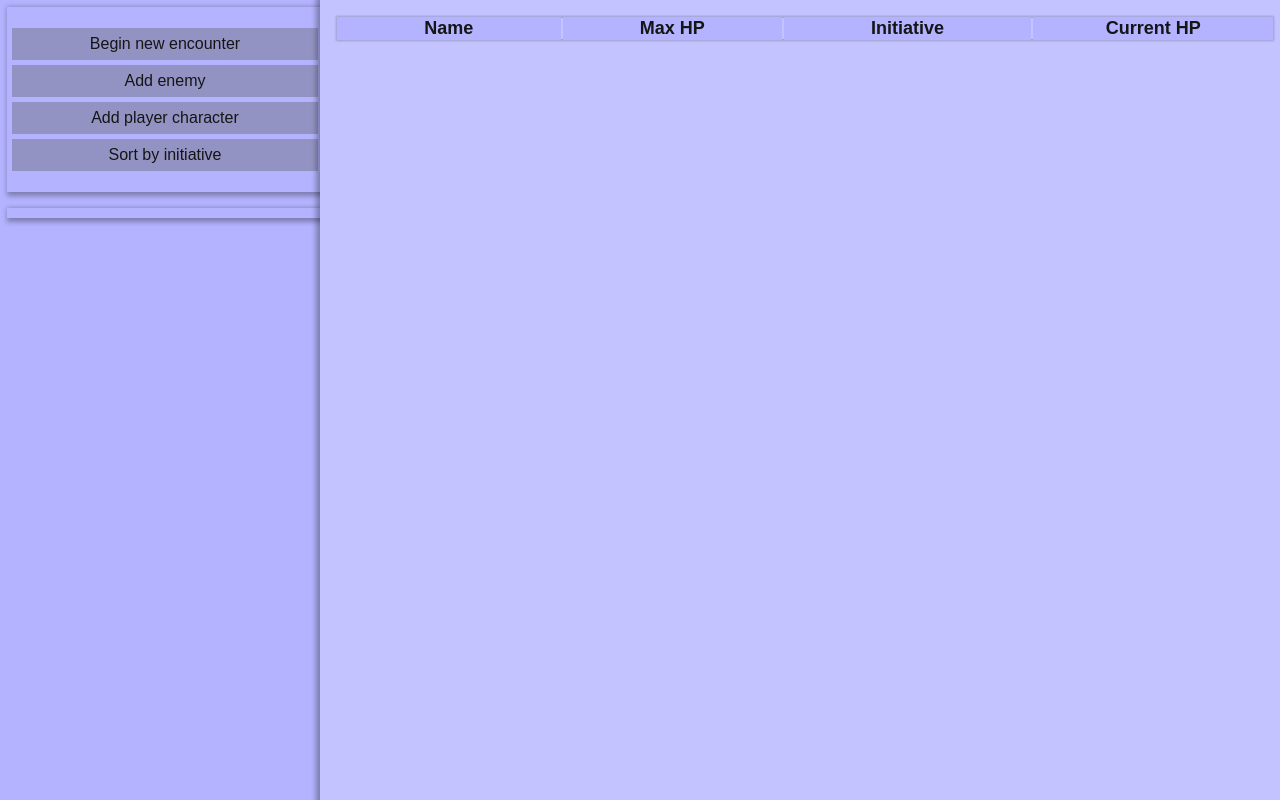
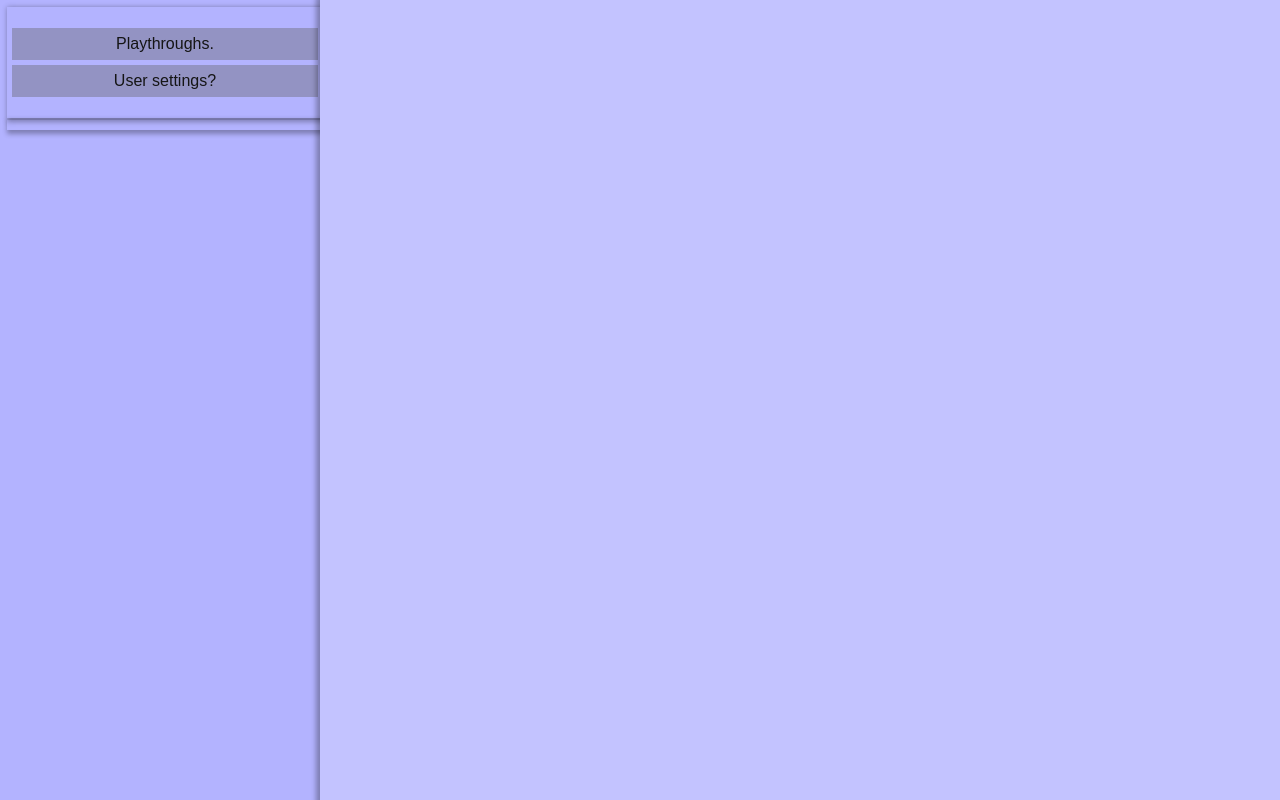
Before and after one commit to Fjf/CampaignPlus, a Python web app: template server/views/templates/index.html in a window 1280 px wide. Shown: the part 40-840 px from the top of the page. Run offline with Jinja, Linux system fonts and the light colour scheme; the template is opened without the code that fills it, so the values that code supplies are empty.

Commit message:
Url generation for dnd playthroughs

```diff
--- a/server/__init__.py
+++ b/server/__init__.py
@@ -14,6 +14,7 @@ def create_app(config) -> Flask:
     app_section = config['app']
     app.config['DEBUG'] = app_section.getboolean('debug')
     app.port = app_section['port']
+    app.host = app_section['host']
     app.database_name = 'database.db'
 
     app.secret_key = app_section['secret'].encode()
--- a/server/views/api/__init__.py
+++ b/server/views/api/__init__.py
@@ -48,3 +48,4 @@ def require_login():
 import server.views.api.player  # noqa
 import server.views.api.user  # noqa
 import server.views.api.enemy  # noqa
+import server.views.api.playthrough  # noqa
--- a/server/views/static/index.css
+++ b/server/views/static/index.css
@@ -96,8 +96,8 @@ input {
     padding: 5px 0;
 }
 
-#content_right {
-
+.encounter {
+    display: none;
 }
 
 #content_right table td {
--- a/server/views/static/js/encounter.js
+++ b/server/views/static/js/encounter.js
@@ -125,17 +125,3 @@ function sortInitiative(){
 
 
 clearEncounter()
-
-
-function setUserData() {
-    let set_data = function(data) {
-        if (data == null)
-            return
-
-        document.getElementById("currentuser").innerHTML = "Logged in as " + data.name;
-    }
-    requestApiJsonData("api/session", "GET", {}, set_data)
-}
-
-
-setUserData()
--- a/server/views/static/js/index.js
+++ b/server/views/static/js/index.js
@@ -1,132 +1,3 @@
-function buttonAddPlayer(){
-    refreshPlayers()
-    hideAll()
-    document.getElementById("content_expanded_player").style.display = "block";
-}
-
-function addPlayer(){
-    e = document.getElementById("content_selected_player")
-    player = e.options[e.selectedIndex].value;
-
-    document.getElementById("encounter_list").insertRow(-1).innerHTML = "<tr><td><b>" + player +
-        "</b></td><td>" + "iets" + "</td><td>" +
-        prompt("What did " + player + " roll for initiative?") + "</td><td><input type='text' value='-1'</td></tr>"
-}
-
-function refreshPlayers(){
-    let func = function(data) {
-        console.log(data)
-        str = "";
-        for (player of data){
-            str += "<option value='" + player.name + "'>" + player.name + " (" + player.class + ")</option>"
-        }
-        document.getElementById("content_selected_player").innerHTML = str;
-    }
-
-    response = requestApiJsonData("api/getplayers", "GET", {}, func)
-}
-
-
-function addNewPlayer(){
-    let naam = document.getElementById("new_player_name").value;
-    let klasse = document.getElementById("new_player_class").value;
-    let rest = document.getElementById("new_player_rest").value;
-
-    let data = {
-        name: naam,
-        class: klasse,
-    }
-    response = requestApiJsonData("api/createplayer", "POST", data, refreshPlayers)
-}
-
-function addNewEnemy(){
-    let naam = document.getElementById("new_enemy_name").value;
-    let maxhp = document.getElementById("new_enemy_maxhp").value;
-
-    let data = {
-        name: naam,
-        maxhp: maxhp,
-    }
-
-    response = requestApiJsonData("api/createenemy", "POST", data, refreshEnemies)
-}
-
-var enemyObj = []
-function refreshEnemies(){
-    let func = function(data) {
-        console.log(data)
-        str = "";
-        for (enemy of data){
-            // Add enemies to a dictionary with their name as key.
-            enemyObj[enemy.name] = {
-                hp: enemy.hp
-            }
-            str += "<option value='" + enemy.name + "'>" + enemy.name + "</option>"
-        }
-        document.getElementById("content_selected_enemy").innerHTML = str;
-    }
-
-    response = requestApiJsonData("api/getenemies", "GET", {}, func)
-}
-
-function buttonAddEnemy(){
-    refreshEnemies();
-    hideAll();
-    document.getElementById("content_expanded_enemy").style.display = "block";
-}
-
-function hideAll(){
-    for (div of document.getElementById("content_expanded").getElementsByTagName("div")) {
-        div.style.display = "none";
-    }
-}
-
-function addEnemy(){
-    e = document.getElementById("content_selected_enemy")
-    enemyName = e.options[e.selectedIndex].value;
-    enemyHp = enemyObj[enemyName].hp
-    document.getElementById("encounter_list").insertRow(-1).innerHTML = "<tr><td>" + enemyName +
-        "</td><td>" + enemyHp + "</td><td>" + Math.floor(Math.random() * 20 + 1) +
-        "</td><td><input type='text' value='" + enemyHp + "'></td></tr>"
-}
-
-function clearEncounter(){
-    document.getElementById("encounter_list").innerHTML = "<tr><td>Name</td>\
-    <td>Max HP</td><td>Initiative</td><td>Current HP</td></tr>"
-}
-
-function sortInitiative(){
-    //Function from W3Schools
-    //Sorts the table on the n-th element.
-    //Converts the string to a number first.
-    n = 2;
-
-    var table, rows, switching, i, x, y, shouldSwitch;
-    table = document.getElementById("encounter_list");
-    switching = true;
-    while (switching) {
-        switching = false;
-        rows = table.getElementsByTagName("TR");
-        for (i = 1; i < (rows.length - 1); i++) {
-            shouldSwitch = false;
-            x = rows[i].getElementsByTagName("TD")[n];
-            y = rows[i + 1].getElementsByTagName("TD")[n];
-            if (x.innerHTML.toLowerCase() - 0 < y.innerHTML.toLowerCase() - 0) {
-                shouldSwitch= true;
-                break;
-            }
-        }
-        if (shouldSwitch) {
-            rows[i].parentNode.insertBefore(rows[i + 1], rows[i]);
-            switching = true;
-        }
-    }
-}
-
-
-clearEncounter()
-
-
 function setUserData() {
     let set_data = function(data) {
         if (data == null)
@@ -137,5 +8,4 @@ function setUserData() {
     requestApiJsonData("api/session", "GET", {}, set_data)
 }
 
-
 setUserData()
--- a/server/views/static/js/lib/requests.js
+++ b/server/views/static/js/lib/requests.js
@@ -14,3 +14,60 @@ function requestApiJsonData(api, requestType, data, callback) {
     xmlHttp.setRequestHeader("Content-Type", "application/json");
     xmlHttp.send(JSON.stringify(data))
 }
+
+function copyTextToClipboard(text) {
+    var textArea = document.createElement("textarea");
+
+    //
+    // *** This styling is an extra step which is likely not required. ***
+    //
+    // Why is it here? To ensure:
+    // 1. the element is able to have focus and selection.
+    // 2. if element was to flash render it has minimal visual impact.
+    // 3. less flakyness with selection and copying which **might** occur if
+    //    the textarea element is not visible.
+    //
+    // The likelihood is the element won't even render, not even a flash,
+    // so some of these are just precautions. However in IE the element
+    // is visible whilst the popup box asking the user for permission for
+    // the web page to copy to the clipboard.
+    //
+
+    // Place in top-left corner of screen regardless of scroll position.
+    textArea.style.position = 'fixed';
+    textArea.style.top = 0;
+    textArea.style.left = 0;
+
+    // Ensure it has a small width and height. Setting to 1px / 1em
+    // doesn't work as this gives a negative w/h on some browsers.
+    textArea.style.width = '2em';
+    textArea.style.height = '2em';
+
+    // We don't need padding, reducing the size if it does flash render.
+    textArea.style.padding = 0;
+
+    // Clean up any borders.
+    textArea.style.border = 'none';
+    textArea.style.outline = 'none';
+    textArea.style.boxShadow = 'none';
+
+    // Avoid flash of white box if rendered for any reason.
+    textArea.style.background = 'transparent';
+
+
+    textArea.value = text;
+
+    document.body.appendChild(textArea);
+    textArea.focus();
+    textArea.select();
+
+    try {
+        var successful = document.execCommand('copy');
+        var msg = successful ? 'successful' : 'unsuccessful';
+        console.log('Copying text command was ' + msg);
+    } catch (err) {
+        console.log('Oops, unable to copy');
+    }
+
+document.body.removeChild(textArea);
+}
--- a/server/views/static/js/playthrough.js
+++ b/server/views/static/js/playthrough.js
@@ -1,141 +1,63 @@
-function buttonAddPlayer(){
-    refreshPlayers()
-    hideAll()
-    document.getElementById("content_expanded_player").style.display = "block";
+function buttonExpandPlaythrough() {
+    document.getElementById("playthrough_expanded").style.display = "block";
+    loadPlaythroughList()
 }
 
-function addPlayer(){
-    e = document.getElementById("content_selected_player")
-    player = e.options[e.selectedIndex].value;
+function loadPlaythroughList() {
+    let func = function(data) {
+        str = "";
+        for (obj of data){
+            str += "<option value='" + obj.id + "'>" + obj.name + "</option>"
+        }
+        document.getElementById("content_selected_playthrough").innerHTML = str;
+    }
 
-    document.getElementById("encounter_list").insertRow(-1).innerHTML = "<tr><td><b>" + player +
-        "</b></td><td>" + "iets" + "</td><td>" +
-        prompt("What did " + player + " roll for initiative?") + "</td><td><input type='text' value='-1'</td></tr>"
+    response = requestApiJsonData("api/getplaythroughs", "GET", {}, func)
+
 }
 
-function refreshPlayers(){
+function buttonCreatePlaythrough() {
+
+}
+
+function createPlaythrough() {
+    name = document.getElementById("new_playthrough_name").value
+    if (name == null || name == "")
+        return 0
+
     let func = function(data) {
-        console.log(data)
-        str = "";
-        for (player of data){
-            str += "<option value='" + player.name + "'>" + player.name + " (" + player.class + ")</option>"
-        }
-        document.getElementById("content_selected_player").innerHTML = str;
+        // TODO: Error checking, for now assuming the creation went correctly.
+        loadPlaythroughList()
     }
 
-    response = requestApiJsonData("api/getplayers", "GET", {}, func)
+    response = requestApiJsonData("api/createplaythrough", "POST", {name: name}, func)
 }
 
+function loadPlaythrough() {
+    let func = function(data) {
+        if (data.url == null) {
+            console.log("Something went wrong retrieving the url.")
+            return
+        }
+        document.getElementById("playthrough_link_url").value = data.url
+    }
 
-function addNewPlayer(){
-    let naam = document.getElementById("new_player_name").value;
-    let klasse = document.getElementById("new_player_class").value;
-    let rest = document.getElementById("new_player_rest").value;
+    let div = document.getElementById("content_selected_playthrough");
 
-    let data = {
-        name: naam,
-        class: klasse,
-    }
-    response = requestApiJsonData("api/createplayer", "POST", data, refreshPlayers)
+    if (div.selectedIndex == -1)
+        return null;
+
+    name = div.options[div.selectedIndex].text;
+
+    document.getElementById("playthrough_name").innerHTML = "Playthrough: " + name
+
+    response = requestApiJsonData("api/getplaythroughurl", "POST", {id: div.value}, func)
+
+    document.getElementById("playthrough_content").style.display = "block";
 }
 
-function addNewEnemy(){
-    let naam = document.getElementById("new_enemy_name").value;
-    let maxhp = document.getElementById("new_enemy_maxhp").value;
-
-    let data = {
-        name: naam,
-        maxhp: maxhp,
-    }
-
-    response = requestApiJsonData("api/createenemy", "POST", data, refreshEnemies)
+function copyPlaythroughUrl() {
+    let div = document.getElementById("playthrough_link_url")
+    copyTextToClipboard(div.value)
+    div.style.borderColor = "green";
 }
-
-var enemyObj = []
-function refreshEnemies(){
-    let func = function(data) {
-        console.log(data)
-        str = "";
-        for (enemy of data){
-            // Add enemies to a dictionary with their name as key.
-            enemyObj[enemy.name] = {
-                hp: enemy.hp
-            }
-            str += "<option value='" + enemy.name + "'>" + enemy.name + "</option>"
-        }
-        document.getElementById("content_selected_enemy").innerHTML = str;
-    }
-
-    response = requestApiJsonData("api/getenemies", "GET", {}, func)
-}
-
-function buttonAddEnemy(){
-    refreshEnemies();
-    hideAll();
-    document.getElementById("content_expanded_enemy").style.display = "block";
-}
-
-function hideAll(){
-    for (div of document.getElementById("content_expanded").getElementsByTagName("div")) {
-        div.style.display = "none";
-    }
-}
-
-function addEnemy(){
-    e = document.getElementById("content_selected_enemy")
-    enemyName = e.options[e.selectedIndex].value;
-    enemyHp = enemyObj[enemyName].hp
-    document.getElementById("encounter_list").insertRow(-1).innerHTML = "<tr><td>" + enemyName +
-        "</td><td>" + enemyHp + "</td><td>" + Math.floor(Math.random() * 20 + 1) +
-        "</td><td><input type='text' value='" + enemyHp + "'></td></tr>"
-}
-
-function clearEncounter(){
-    document.getElementById("encounter_list").innerHTML = "<tr><td>Name</td>\
-    <td>Max HP</td><td>Initiative</td><td>Current HP</td></tr>"
-}
-
-function sortInitiative(){
-    //Function from W3Schools
-    //Sorts the table on the n-th element.
-    //Converts the string to a number first.
-    n = 2;
-
-    var table, rows, switching, i, x, y, shouldSwitch;
-    table = document.getElementById("encounter_list");
-    switching = true;
-    while (switching) {
-        switching = false;
-        rows = table.getElementsByTagName("TR");
-        for (i = 1; i < (rows.length - 1); i++) {
-            shouldSwitch = false;
-            x = rows[i].getElementsByTagName("TD")[n];
-            y = rows[i + 1].getElementsByTagName("TD")[n];
-            if (x.innerHTML.toLowerCase() - 0 < y.innerHTML.toLowerCase() - 0) {
-                shouldSwitch= true;
-                break;
-            }
-        }
-        if (shouldSwitch) {
-            rows[i].parentNode.insertBefore(rows[i + 1], rows[i]);
-            switching = true;
-        }
-    }
-}
-
-
-clearEncounter()
-
-
-function setUserData() {
-    let set_data = function(data) {
-        if (data == null)
-            return
-
-        document.getElementById("currentuser").innerHTML = "Logged in as " + data.name;
-    }
-    requestApiJsonData("api/session", "GET", {}, set_data)
-}
-
-
-setUserData()
--- a/server/views/templates/index.html
+++ b/server/views/templates/index.html
@@ -8,14 +8,23 @@
     <div id="content">
         <div id="content_left">
             <div id="content_options">
+                <div class="playthrough" id="playthrough_options">
+                    <ul>
+                        <li class="custom_button" onclick="buttonExpandPlaythrough()">Playthroughs.</li>
+                        <li class="custom_button" onclick="">User settings?</li>
+                    </ul>
+                </div>
+                <div class="encounter" id="encounter_options">
                     <ul>
                         <li class="custom_button" onclick="clearEncounter()">Begin new encounter</li>
                         <li class="custom_button" onclick="buttonAddEnemy()">Add enemy</li>
                         <li class="custom_button" onclick="buttonAddPlayer()">Add player character</li>
                         <li class="custom_button" onclick="sortInitiative()">Sort by initiative</li>
                     </ul>
-            </div><p>
+                </div>
+            </div>
             <div id="content_expanded">
+                <div class="encounter" id="encounter_expanded">
                     <div id="content_expanded_enemy" style="display:none;">
                         Select the desired enemy you want to add and click 'Add'.<br>
                         <select id='content_selected_enemy'></select><br>
@@ -41,14 +50,38 @@
                         <input type="submit" value="Add" onclick="addNewPlayer()">
                     </div>
                 </div>
+                <div class="playthrough" id="playthrough_expanded" style="display:none">
+                    Select the playthrough you want to continue with and click 'Load'.<br>
+                    <select id='content_selected_playthrough'></select><br>
+
+                    <button onclick='loadPlaythrough()'>Load</button><br>
+
+                    Creating a playthrough? Fill in a name and click 'Create'.<br>
+
+                    <input id="new_playthrough_name" type="text" placeholder="Naam">
+                    <input type="submit" value="Create" onclick="createPlaythrough()">
+                </div>
+            </div>
         </div>
         <div id="content_right">
+            <div class="encounter" id="encounter_content">
                 <table id="encounter_list">
                 </table>
+            </div>
+            <div class="playthrough" id="playthrough_content" style="display:none">
+                <div id="playthrough_name"></div><br>
+
+                <div>
+                    <input id="playthrough_link_url" type="text" disabled style="width:70%">
+                    <input type="button" value="Copy URL" onclick="copyPlaythroughUrl()" style="width:20%">
+                </div>
+            </div>
         </div>
     </div>
 {% endblock %}
 
 {% block javascripts %}
     <script src="{{ url_for('static', filename='js/index.js') }}"></script>
+    <script src="{{ url_for('static', filename='js/playthrough.js') }}"></script>
+    <script src="{{ url_for('static', filename='js/encounter.js') }}"></script>
 {% endblock %}
```
Also changed, not shown: server/lib/model/models.py (+52 -1 lines), server/lib/repository/playthrough_repository.py (+63 -0 lines), server/lib/service/playthrough_service.py (+22 -0 lines), server/views/api/playthrough.py (+58 -0 lines), storage/database.db (deleted). Lines whose indentation alone changed are shown as unchanged.
